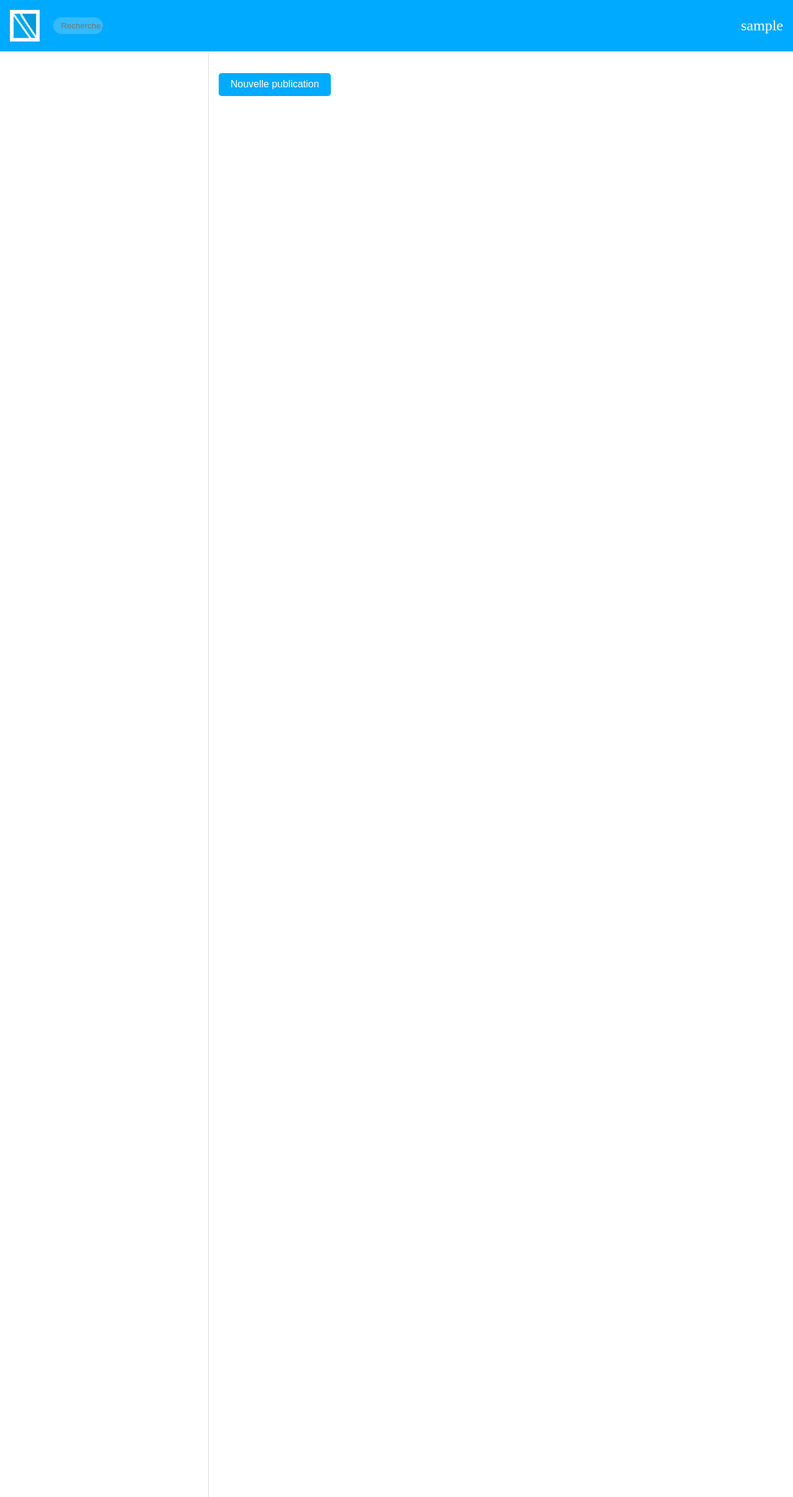
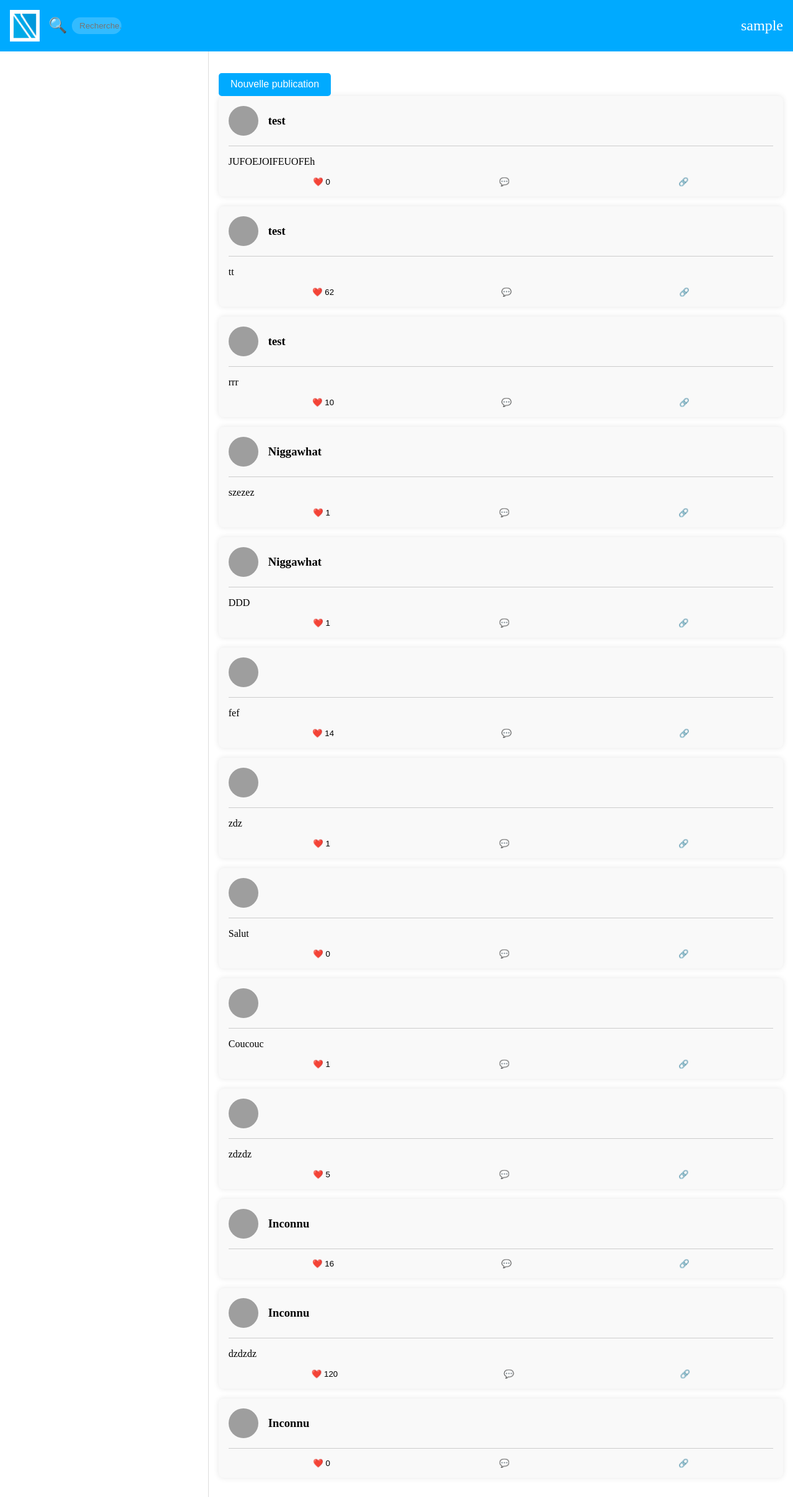
Before and after one commit to N0cly/TwitterLike, a PHP site: page /php/dashboard.php in a window 1280 px wide. Shown: the whole page at 62% size. Run offline with PHP 8.4, Linux system fonts and the light colour scheme; the visitor is signed in with stand-in values (Sample User, id 1); data comes from the database, SQL or seed files in the repository; both versions use the stored data as it was after the commit; grey boxes are pictures that could not be loaded.

Commit message:
Page Principale 2 eme push. Likes, publications...

```diff
--- a/css/style_dash.css
+++ b/css/style_dash.css
@@ -178,10 +169,84 @@ input[type="submit"] {
 
 .modal-content {
     position: relative;
-    margin: 15% auto;
+    margin: 10% auto;
     padding: 1em;
-    max-width: 300px;
+    max-width: 500px; /* élargir la largeur max */
+    min-width: 300px; /* largeur minimale */
     background-color: #fff;
     border-radius: 0.5em;
     box-shadow: 0 0 0.6em rgba(0,0,0,0.1);
 }
+
+#ouvrirPublication {
+    background-color: #00aaff;
+    color: white;
+    padding: 0.6em 1.2em;
+    border: none;
+    border-radius: 0.3em;
+    cursor: pointer;
+    font-size: 1em;
+    margin-top: 1.2em;
+    display: inline-block; /* pour le rendre en ligne avec d'autres éléments si nécessaire */
+}
+
+.post {
+    background-color: #f9f9f9;
+    border-radius: 0.5em;
+    padding: 1em;
+    margin-bottom: 1em;
+    box-shadow: 0 0 0.6em rgba(0,0,0,0.1);
+}
+
+.post-header {
+    display: flex;
+    align-items: center;
+    margin-bottom: 1em;
+}
+
+.post-pp {
+    width: 3em;
+    height: 3em;
+    border-radius: 50%;
+    margin-right: 1em;
+}
+
+.post-username {
+    font-weight: bold;
+}
+
+.post-divider {
+    margin-bottom: 1em;
+    border: 0;
+    border-top: 1px solid #ccc;
+}
+
+.post-content {
+    margin-top: 1em;
+    margin-bottom: 1em;
+}
+
+.post-actions {
+    display: flex;
+    justify-content: space-around; /* modifié pour rapprocher les boutons */
+}
+
+.post-action {
+    background: none;
+    border: none;
+    cursor: pointer;
+    transition: transform 0.3s ease; /* ajout d'animation */
+}
+
+.post-action:hover {
+    transform: scale(1.1);
+}
+
+.like {
+    cursor: pointer;
+    transition: color 0.2s ease;
+}
+
+.like:hover {
+    color: red;  /* Choisissez la couleur que vous voulez pour l'effet de survol */
+}
--- a/js/script_dash.js
+++ b/js/script_dash.js
@@ -23,4 +23,33 @@ document.addEventListener("DOMContentLoaded", () => {
     effacerImageBtn.addEventListener("click", () => {
         imageInput.value = "";
     });
+
+    const likeButtons = document.querySelectorAll('.like');
+
+    likeButtons.forEach(button => {
+        button.addEventListener('click', function() {
+            const id_post = this.dataset.id_post;
+            console.log("Bouton 'Like' cliqué pour le post avec l'ID :", id_post);
+
+            fetch('like_post.php', {
+                method: 'POST',
+                headers: {
+                    'Content-Type': 'application/json',
+                },
+                body: JSON.stringify({id_post})
+            })
+                .then(response => response.json())
+                .then(data => {
+                    if (data.success) {
+                        console.log("Nouveau compteur de likes pour le post avec l'ID", id_post, ":", data.newLikeCount);
+                        this.textContent = `❤️ ${data.newLikeCount}`;
+                    } else {
+                        console.error("La requête n'a pas réussi. Réponse du serveur :", data.message);
+                    }
+                })
+                .catch(error => {
+                    console.error("Erreur lors de la requête Fetch :", error);
+                });
+        });
+    });
 });
--- a/php/dashboard.php
+++ b/php/dashboard.php
@@ -1,81 +1,86 @@
 <?php
 session_start();
+$user = isset($_SESSION['user']) ? $_SESSION['user'] : 'Inconnu';
 
-// Vérifiez d'abord si l'utilisateur est connecté
-if (!isset($_SESSION["utilisateur_connecte"]) || $_SESSION["utilisateur_connecte"] !== true) {
-    header("Location: ../index.php");
-    exit;
+
+try {
+    $conn = new PDO("sqlite:../db/db_nexa.sqlite");
+    $conn->setAttribute(PDO::ATTR_ERRMODE, PDO::ERRMODE_EXCEPTION);
+    $stmt = $conn->prepare("SELECT * FROM Post ORDER BY Time DESC");
+    $stmt->execute();
+    $posts = $stmt->fetchAll();
+
+} catch (PDOException $e) {
+    echo "Erreur : " . $e->getMessage();
 }
 
-// Récupérez l'e-mail de la session
-$username = $_SESSION["user"];
 
-// Exemple de données de publications et de suggestions d'amis (vous devez les remplacer par des données réelles depuis votre base de données)
-$publications = array(
-    array("Utilisateur 1", "Contenu de la publication 1..."),
-    array("Utilisateur 2", "Contenu de la publication 2..."),
-    // Ajoutez d'autres publications ici
-);
-
-$suggestions_amis = array(
-    "Ami suggéré 1",
-    "Ami suggéré 2",
-    "Ami suggéré 3",
-    // Ajoutez d'autres amis suggérés ici
-);
 ?>
 
 <!DOCTYPE html>
 <html lang="fr">
 <head>
     <meta charset="UTF-8">
-    <meta name="viewport" content="width=device-width, initial-scale=1.0">
     <title>Nexa - Réseau Social</title>
     <link rel="stylesheet" href="../css/style_dash.css">
-    <script src="../js/script_dash.js" defer></script>
 </head>
 <body>
 
 <header class="header">
     <div class="left-header">
         <img src="../Images/Logos/Logo_Nexa-smaller.png" alt="Logo Nexa" class="logo-img">
-        <button id="searchBtn" class="search-btn"><i class="fas fa-search"></i></button>
+        <button id="searchBtn" class="search-btn">🔍</button>
         <input type="text" id="searchInput" class="search-input" placeholder="Recherche...">
     </div>
     <div class="user-icon">
         <i class="fas fa-user-circle"></i>
-        <a href="profil.php" class="username-link"><?php echo $username; ?></a>
+        <a href="profil.php" class="username-link"><?php echo $user; ?></a>
     </div>
 </header>
 
 <main class="main-content">
     <section class="left-panel">
-        <!-- Stories content here -->
     </section>
     <section class="right-panel">
-        <button id="ouvrirPublication" class="new-post">Nouvelle publication</button>
-
+        <button id="ouvrirPublication">Nouvelle publication</button>
         <div id="modal" class="modal">
-            <div id="formulairePublication" class="modal-content">
+            <div class="modal-content">
                 <form action="traitement_publication.php" method="post" enctype="multipart/form-data">
-                    <label for="contenu">Contenu :</label>
                     <div class="input-container">
-                        <textarea id="contenu" name="contenu" rows="4" cols="50"></textarea>
-                        <button id="effacerContenu" type="button">✖</button>
-                    </div><br>
-                    <label for="image">Image :</label>
+                        <label for="contenu">Contenu :</label>
+                        <textarea id="contenu" name="contenu"></textarea>
+                        <button id="effacerContenu" type="button" class="modal-button">✖</button>
+                    </div>
                     <div class="input-container">
+                        <label for="image">Image :</label>
                         <input type="file" id="image" name="image">
-                        <button id="effacerImage" type="button">✖</button>
-                    </div><br>
+                        <button id="effacerImage" type="button" class="modal-button">✖</button>
+                    </div>
                     <input type="submit" value="Publier">
                 </form>
             </div>
         </div>
+        <?php foreach($posts as $post): ?>
+            <div class="post">
+                <div class="post-header">
+                    <img src="<?= empty($post['pp']) ? 'https://www.photoprof.fr/images_dp/photographes/profil_vide.jpg' : $post['pp']; ?>" alt="Photo de profil" class="post-pp">
+                    <h3 class="post-username"><?= $post['user']; ?></h3>
+                </div>
+                <hr class="post-divider">
+                <p class="post-content"><?= $post['contenu']; ?></p>
+                <div class="post-actions">
+                    <button class="post-action like" data-id_post="<?= $post['id_post']; ?>">❤️ <?= isset($post['Like']) ? $post['Like'] : 0; ?></button>
+                    <button class="post-action comment">💬 <?= $post['Comment']; ?></button>
+                    <button class="post-action share">🔗 <?= $post['partage']; ?></button>
+                </div>
+            </div>
+        <?php endforeach; ?>
 
-        <!-- Posts content here -->
+
     </section>
 </main>
 
+<script src="../js/script_dash.js"></script>
+
 </body>
 </html>
```
Also changed, not shown: other parts of css/style_dash.css (+35 -44 lines), php/like_post.php (added, +28 -0 lines), php/traitement_publication.php (added, +20 -0 lines), db/db_nexa.sqlite.
